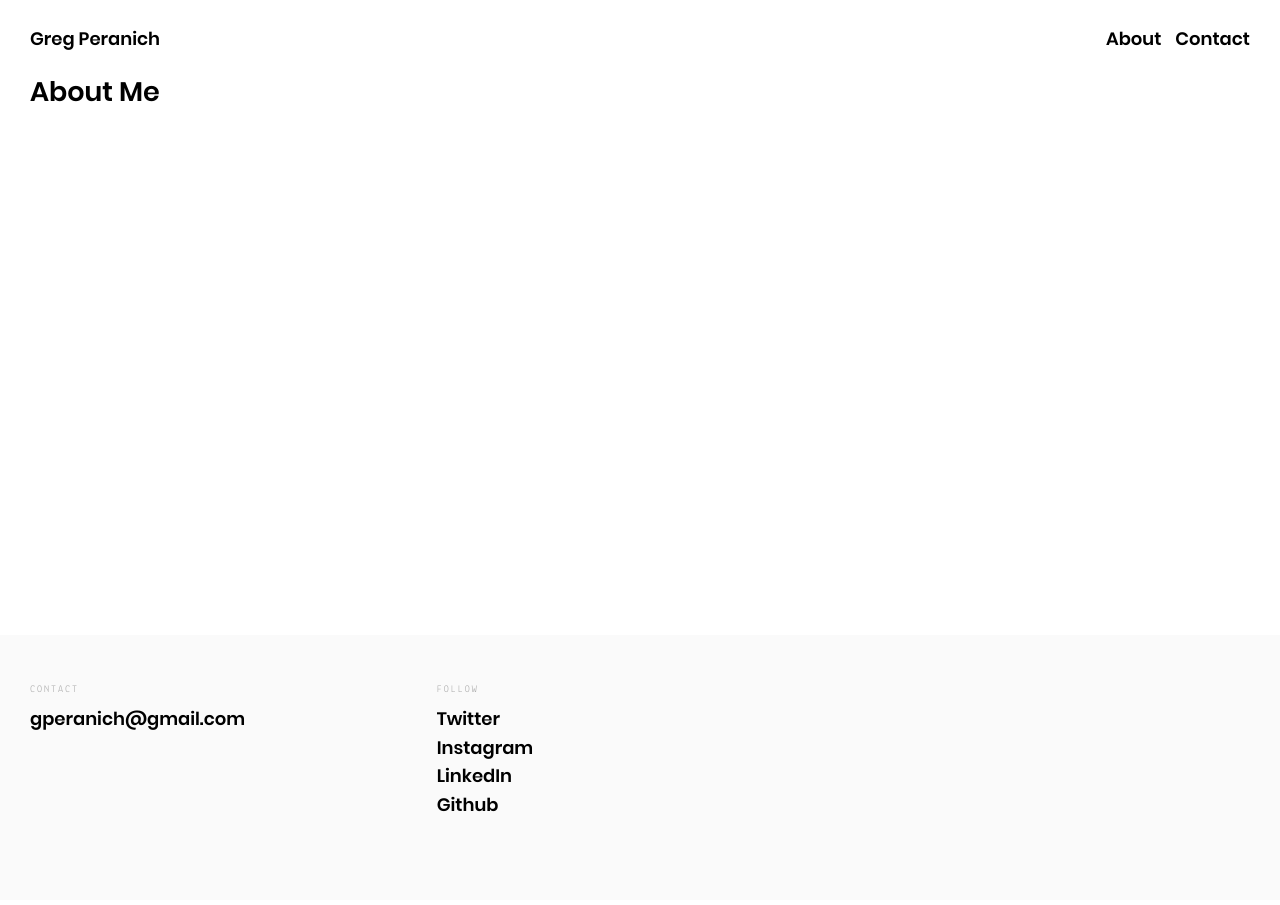
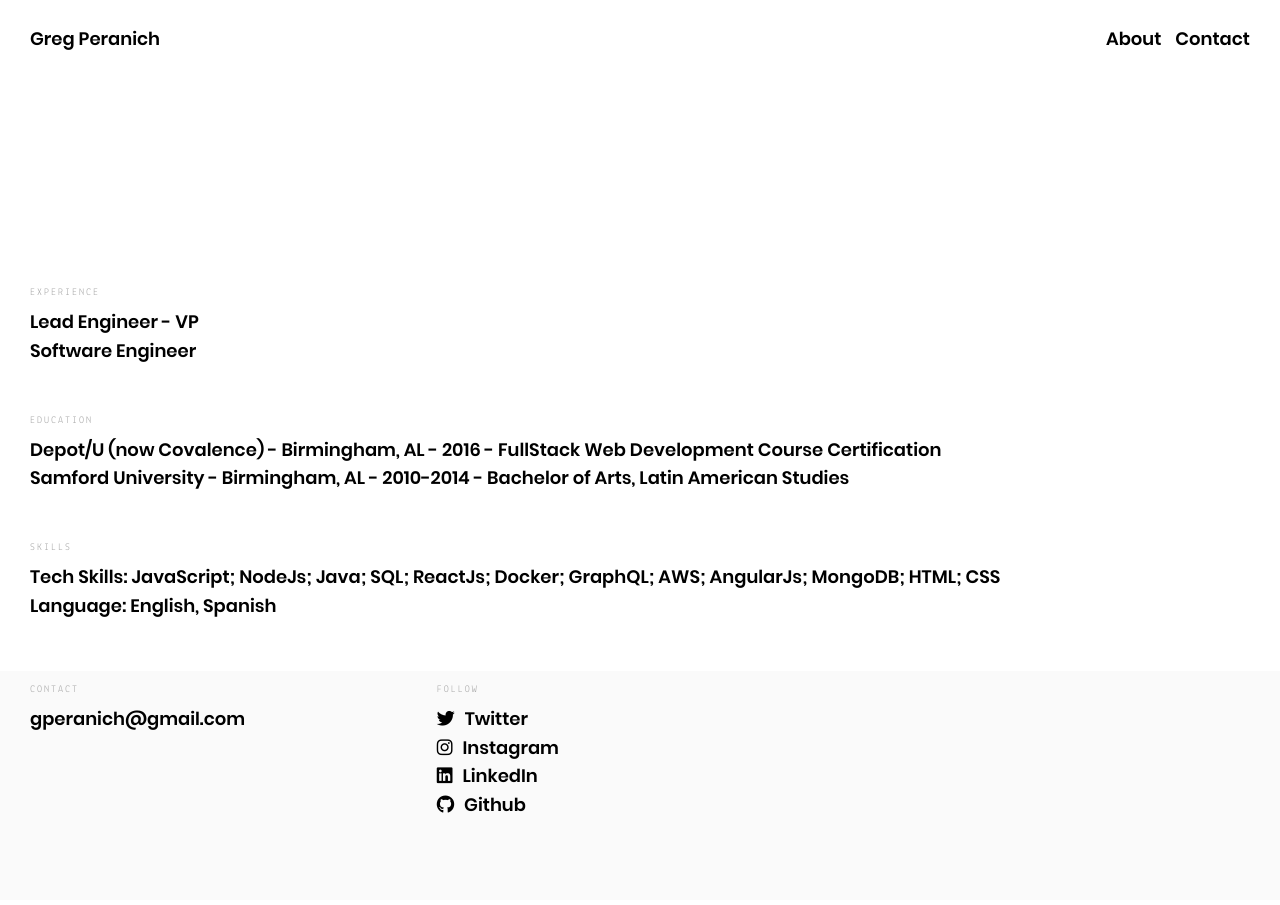
Before and after one commit to gperanich/gperanich.github.io, a Jekyll site: the page built from _pages/about.md, in a window 1280 px wide. Built offline with Jekyll 4.4.1, drawn with Linux system fonts in a browser that asks for light colours; nearby versions of some CDN libraries; our own code applies the rules of GitHub Pages for plain Markdown files.

Commit message:
added resume page

```diff
--- a/_includes/footer.html
+++ b/_includes/footer.html
@@ -7,10 +7,10 @@
 		<section class="follow">
 			<h2>Follow</h2>
 			<ul>
-				<li><a title="Twitter" href="{{ site.twitter }}" target="_blank">Twitter</a></li>
-				<li><a title="Instagram" href="{{ site.instagram }}" target="_blank">Instagram</a></li>
-				<li><a title="Twitter" href="{{ site.linkedin }}" target="_blank">LinkedIn</a></li>
-				<li><a title="Github" href="{{ site.github }}" target="_blank">Github</a></li>
+				<li><a  title="Twitter" href="{{ site.twitter }}" target="_blank"><i class="social-icon fab fa-twitter"></i>Twitter</a></li>
+				<li><a title="Instagram" href="{{ site.instagram }}" target="_blank"><i class="social-icon fab fa-instagram"></i>Instagram</a></li>
+				<li><a title="Twitter" href="{{ site.linkedin }}" target="_blank"><i class="social-icon fab fa-linkedin"></i>LinkedIn</a></li>
+				<li><a title="Github" href="{{ site.github }}" target="_blank"><i class="social-icon fab fa-github"></i>Github</a></li>
 			</ul>
 		</section>
 	</div>
--- a/_includes/head.html
+++ b/_includes/head.html
@@ -9,3 +9,4 @@
 <link rel="mask-icon" href="/safari-pinned-tab.svg" color="#5bbad5">
 <meta name="theme-color" content="#ffffff">
 <link rel="stylesheet" href="{{ "/assets/css/style.css" | prepend: site.baseurl }}">
+<script src="https://kit.fontawesome.com/d47ef6dcbe.js" crossorigin="anonymous"></script>
--- /dev/null
+++ b/_layouts/base.html
@@ -0,0 +1,28 @@
+<!DOCTYPE html>
+<html lang="en">
+
+<head>
+    <title>{{ site.author }} / {{ page.project.title }}</title>
+    <meta name="author" content="{{ site.author }}">
+    <meta name="description" content="{{ page.content | strip_html | strip_newlines }}">
+    <meta name="keywords" content="{{ page.meta.keywords }}">
+    {% include head.html %}
+</head>
+
+<body>
+    {% include header.html %}
+    <main class="content">
+        <section class="projects">
+            <div class="container">
+                {{ content }}
+            </div>
+        </section>
+    </main>
+    {% include footer.html %}
+    <script src="{{ "/assets/scripts/vendor/jquery-1.12.4.min.js" | prepend: site.baseurl }}"></script>
+    <script src="{{ "/assets/scripts/vendor/scrollreveal.min.js" | prepend: site.baseurl }}"></script>
+    <script src="{{ "/assets/scripts/vendor/sticky-kit.min.js" | prepend: site.baseurl }}"></script>
+    <script src="{{ "/assets/scripts/project.js" | prepend: site.baseurl }}"></script>
+</body>
+
+</html>
--- /dev/null
+++ b/_pages/about.md
@@ -0,0 +1,52 @@
+---
+layout: base
+permalink: /about
+---
+
+## Experience
+<div class="role">
+<input type="checkbox" class="dropdown-toggle" id="bofa1" />
+<label for="bofa1" class="role-label">Lead Engineer - VP</label>
+<div class="role-description" markdown="1">
+
+{: .role-items}
++ Lead and own the development of an API developer portal, in React.
++ Assist in the design/development of REST APIs, in Java Spring.
++ Collaborate with the internal OAuth team to establish a secure onboarding flow for external developers.
++ Manage a team of local and off-shore developers, providing oversight and training in modern web development.
++ Implemented a scalable API platform that will help the bank expose services to business partners and mitigate risk.
+
+</div>
+</div>
+
+<div class="role">
+<input type="checkbox" class="dropdown-toggle" id="bofa2" />
+<label for="bofa2" class="role-label">Software Engineer</label>
+<div class="role-description" markdown="1">
+
+{: .role-items}
++ Work on an innovative, agile team that is primarily focused on API integration.
++ Rapidly design, develop, and build out Javascript web applications using modern libraries/frameworks including Node.js,
+React, and Angular.
++ Assisted with the design/development of an internal UI framework to produce static sites.
++ Led the frontend development of a comprehensive platform for managing the team-owned API gateway.
++ Delivered a next-gen admin console that has streamlined enterprise API management and provided momentum for the open
+banking initiative.
+
+</div>
+</div>
+
+
+
+
+{: .about-heading}
+## Education
+Depot/U (now Covalence) - Birmingham, AL - 2016 - FullStack Web Development Course Certification
+
+Samford University - Birmingham, AL - 2010-2014 - Bachelor of Arts, Latin American Studies
+
+{: .about-heading}
+## Skills
+Tech Skills:	JavaScript; NodeJs; Java; SQL; ReactJs; Docker; GraphQL; AWS; AngularJs; MongoDB; HTML; CSS
+
+Language:	English, Spanish
--- a/assets/css/style.scss
+++ b/assets/css/style.scss
@@ -11,6 +11,10 @@
 @import "layout";
 @import "syntax";
 
+.social-icon {
+    margin-right: 10px;
+}
+
 .menu-items {
     float: right;
     line-height: 1;
@@ -19,3 +23,40 @@
         margin-left: 10px;
     }
 }
+
+.dropdown-toggle {
+    display: none;
+
+    &:checked {
+        ~ .role-label {
+            color: yellow;
+        }
+        ~ .role-description {
+            height: auto;
+            display: block;
+        }
+    }
+}
+
+.role-label {
+    cursor: pointer;
+}
+
+.role-description {
+    height: 0;
+    display: none;
+}
+
+.role-items {
+    list-style-type: disc;
+    margin: 15px 0 15px 50px;
+
+    li {
+        margin-bottom: 15px;
+        font-size: 1.2rem;
+    }
+}
+
+.about-heading {
+    margin-top: 50px;
+}
```
Also changed, not shown: _pages/about.html (+7 -2 lines), 11 other files.
